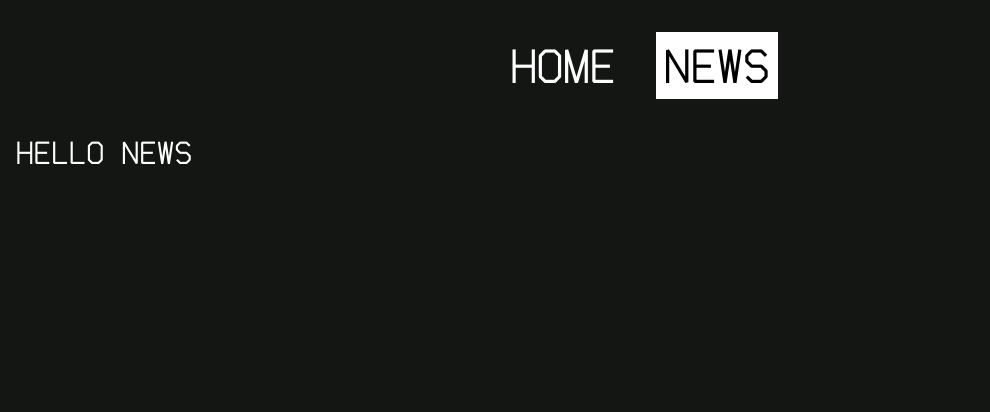
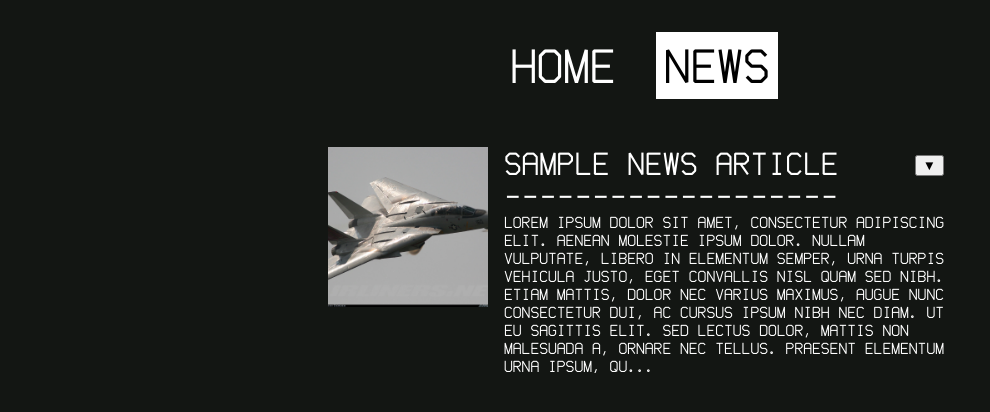
Before and after one commit to ojones28/dcs88-web, a React (Vite) app in the folder frontend/: page /news in a window 1280 px wide. Shown: the top 412 px of the page, without its empty margins (0-990 px from the left). Built offline with nearby package versions, Linux system fonts and the light colour scheme; a web font is replaced by a local one.

Commit message:
add news item component

```diff
--- /dev/null
+++ b/frontend/src/components/NewsArticle.jsx
@@ -0,0 +1,35 @@
+import { NavLink } from "react-router";
+import React from "react";
+
+
+const DropdownButton = ({ isOpen, toggleDropdown}) => {
+    return (
+        <button className="news-article-dropdown-button" onClick={toggleDropdown}>
+            {isOpen ? "▬" : "▼"}
+        </button>
+    );
+};
+
+export default function NewsArticle(props) {
+    const [isOpen, setIsOpen] = React.useState(false);
+
+    const toggleDropdown = () => {
+        setIsOpen(!isOpen);
+    };
+
+    return (
+        <div className="news-article">
+            <div className="news-article-image-container">
+                <img className="news-article-image" src="../src/assets/images/f14.jpg" alt="F14" />
+            </div>
+            <div className="news-article-text-container">
+                <h2 className="news-article-title">{props.title}</h2>
+                <DropdownButton className="news-article-dropdown-button" isOpen={isOpen} toggleDropdown={toggleDropdown} />
+                <h2 className="news-article-title-underline">{"-".repeat(props.title.length)}</h2>
+                {isOpen ? ( <p className="news-article-content">{props.content}</p> ) : ( <p className="news-article-content">{props.content.substring(0, 410)}...</p> )}
+            </div>
+        </div>
+    )
+}
+
+export { DropdownButton };
--- a/frontend/src/index.css
+++ b/frontend/src/index.css
@@ -68,3 +68,58 @@ body {
     background-color: var(--primary);
     color: var(--secondary)
 }
+
+.news-article {
+    display: flex;
+    align-items: flex-start;
+    gap: 1rem;
+
+    max-height: 10rem;
+    width: 50%;
+    margin: 2rem auto;
+    position: relative;
+}
+
+.news-article-title {
+    font-size: 2rem;
+    margin-bottom: 0;
+    margin-top: 0;
+}
+
+.news-article-title-underline {
+    font-size: 2rem;
+    margin-top: 0;
+    margin-bottom: 0;
+}
+
+.news-article-content {
+    font-size: 1rem;
+    margin-top: 0;
+    max-height: 10rem;
+    overflow: hidden;
+    text-overflow: ellipsis;
+}
+
+.news-article-dropdown-button {
+    position: absolute;
+    top: .5rem;
+    right: .5rem;
+}
+
+.news-article-image-container {
+    position: static;
+    width: 10rem;
+    height: 10rem;
+    object-fit: cover;
+}
+
+.news-article-image {
+    width: 100%;
+    height: 100%;
+    object-fit: cover;
+}
+
+.news-article-text-container {
+    flex: 1;
+    min-width: 0;
+}
--- a/frontend/src/main.jsx
+++ b/frontend/src/main.jsx
@@ -7,6 +7,7 @@ import './index.css'
 import Root from './pages/Root'
 import Home from './pages/Home'
 import News from './pages/News'
+import NewsArticle from './components/NewsArticle'
 
 const router = createBrowserRouter([
     {
@@ -16,6 +17,13 @@ const router = createBrowserRouter([
             { index: true, Component: Home },
             { path: "news", Component: News }
         ]
+    },
+    {
+        path: "/news",
+        Component: News,
+        children: [
+            { index: true, Component: NewsArticle }
+        ]
     }
 ])
 
--- a/frontend/src/pages/News.jsx
+++ b/frontend/src/pages/News.jsx
@@ -1,5 +1,16 @@
+import Navbar from "../components/Navbar";
+import NewsArticle from "../components/NewsArticle";
+
 export default function News() {
     return (
-        <h1>Hello news</h1>
-    )
-}
+        <>
+            <Navbar />
+            <div className="news-articles-list">
+                <NewsArticle
+                    title="Sample News Article"
+                    content=" Lorem ipsum dolor sit amet, consectetur adipiscing elit. Aenean molestie ipsum dolor. Nullam vulputate, libero in elementum semper, urna turpis vehicula justo, eget convallis nisl quam sed nibh. Etiam mattis, dolor nec varius maximus, augue nunc consectetur dui, ac cursus ipsum nibh nec diam. Ut eu sagittis elit. Sed lectus dolor, mattis non malesuada a, ornare nec tellus. Praesent elementum urna ipsum, quis imperdiet turpis suscipit sit amet. Maecenas velit massa, tincidunt a lacus id, aliquam gravida dolor. Aenean suscipit imperdiet dolor, vel facilisis massa hendrerit vel. "
+                />
+            </div>
+        </>
+    );
+};
```
Also changed, not shown: frontend/src/assets/images/f14.jpg (added).
